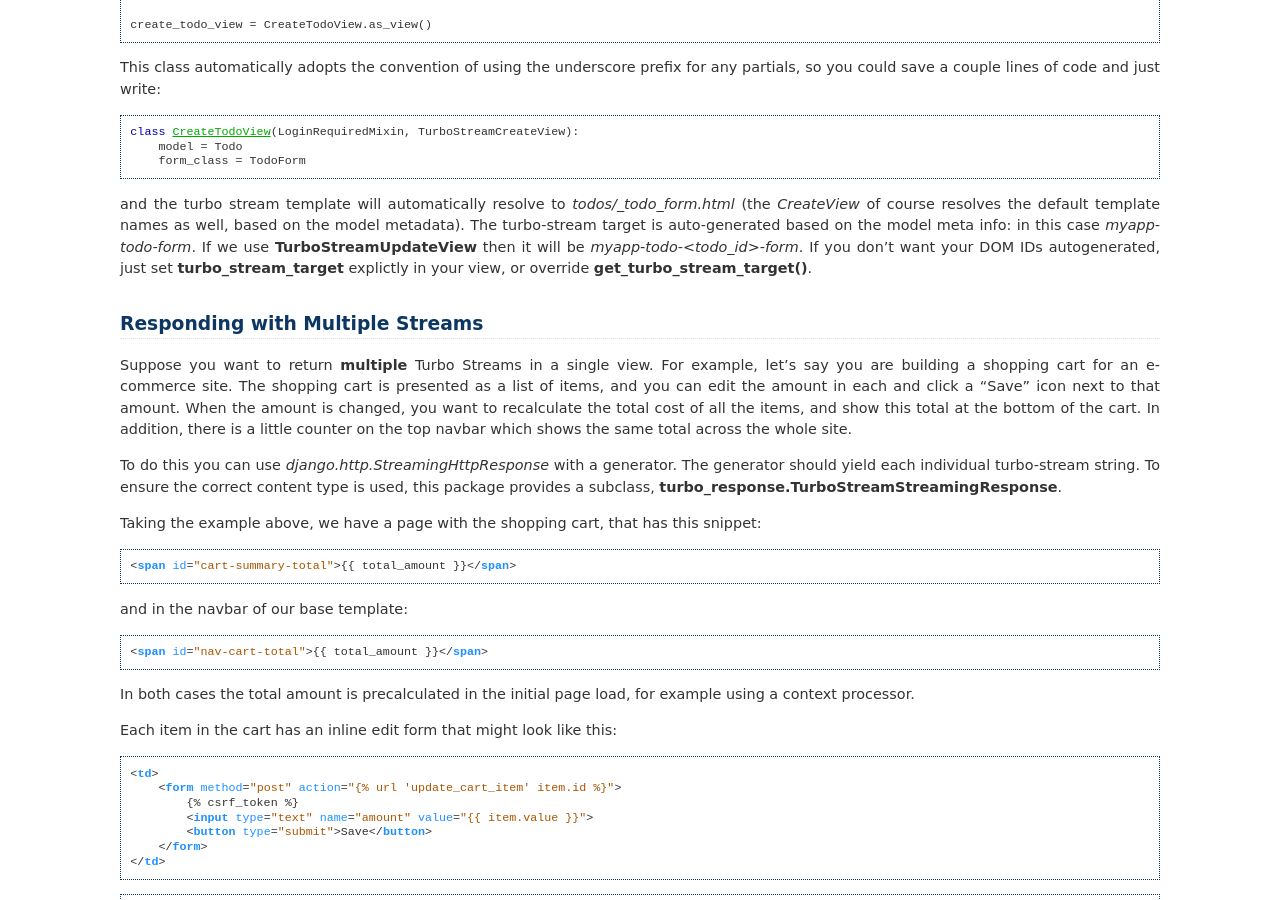
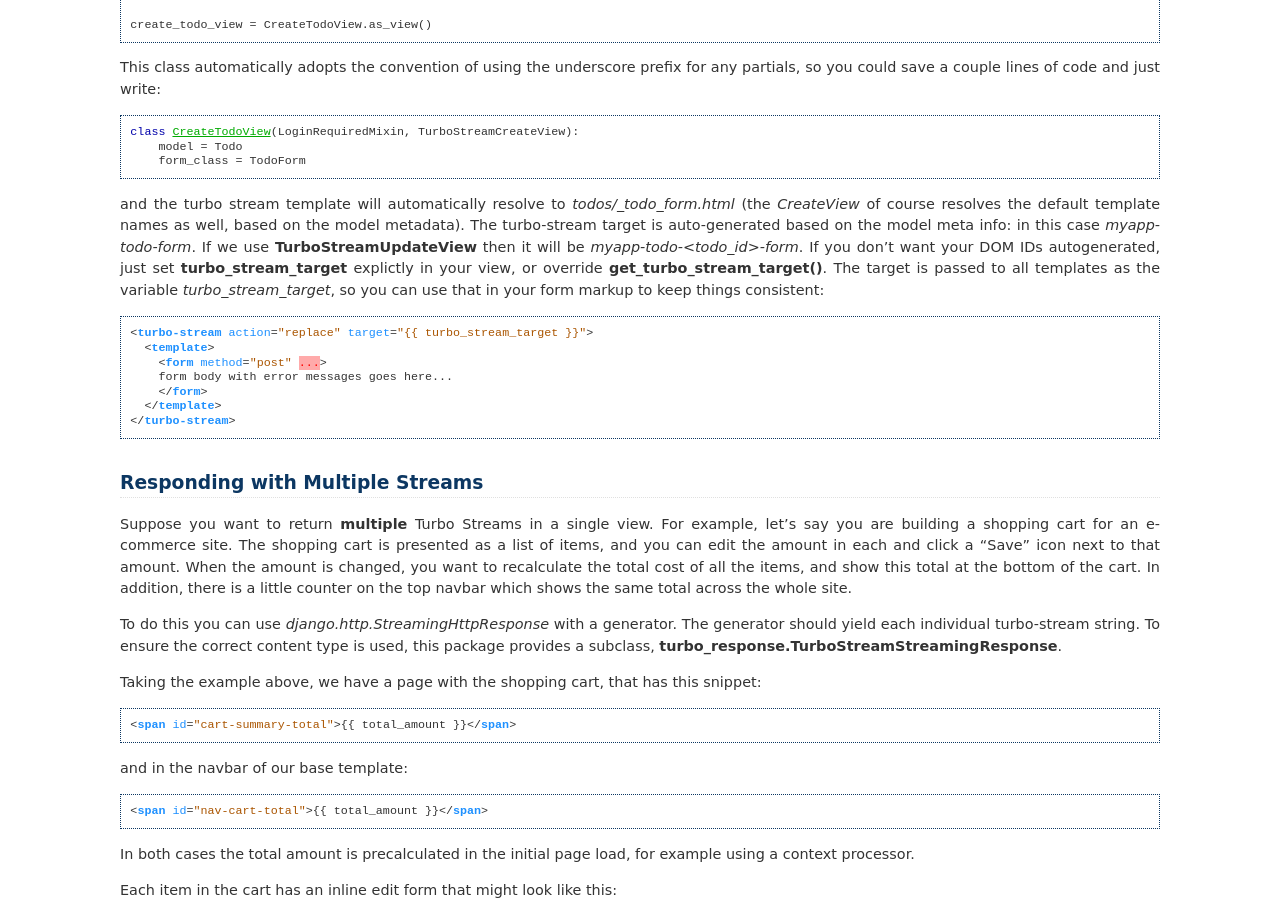
Before and after one commit to rails-inspire-django/django-turbo-helper, a Sphinx documentation site: the page built from doc/source/main.rst, in a window 1280 px wide and 900 px high, scrolled down 3546 px. Built offline with Sphinx 7.4.7, drawn with Linux system fonts in a browser that asks for light colours.

Commit message:
Doc updates

```diff
--- a/doc/source/main.rst
+++ b/doc/source/main.rst
@@ -227,8 +227,17 @@ This class automatically adopts the convention of using the underscore prefix fo
       model = Todo
       form_class = TodoForm
 
-and the turbo stream template will automatically resolve to *todos/_todo_form.html* (the *CreateView* of course resolves the default template names as well, based on the model metadata). The turbo-stream target is auto-generated based on the model meta info: in this case *myapp-todo-form*. If we use **TurboStreamUpdateView** then it will be *myapp-todo-<todo_id>-form*. If you don't want your DOM IDs autogenerated, just set **turbo_stream_target** explictly in your view, or override **get_turbo_stream_target()**.
+and the turbo stream template will automatically resolve to *todos/_todo_form.html* (the *CreateView* of course resolves the default template names as well, based on the model metadata). The turbo-stream target is auto-generated based on the model meta info: in this case *myapp-todo-form*. If we use **TurboStreamUpdateView** then it will be *myapp-todo-<todo_id>-form*. If you don't want your DOM IDs autogenerated, just set **turbo_stream_target** explictly in your view, or override **get_turbo_stream_target()**. The target is passed to all templates as the variable *turbo_stream_target*, so you can use that in your form markup to keep things consistent:
 
+.. code-block:: html
+
+  <turbo-stream action="replace" target="{{ turbo_stream_target }}">
+    <template>
+      <form method="post" ...>
+      form body with error messages goes here...
+      </form>
+    </template>
+  </turbo-stream>
 
 ================================
 Responding with Multiple Streams
```
